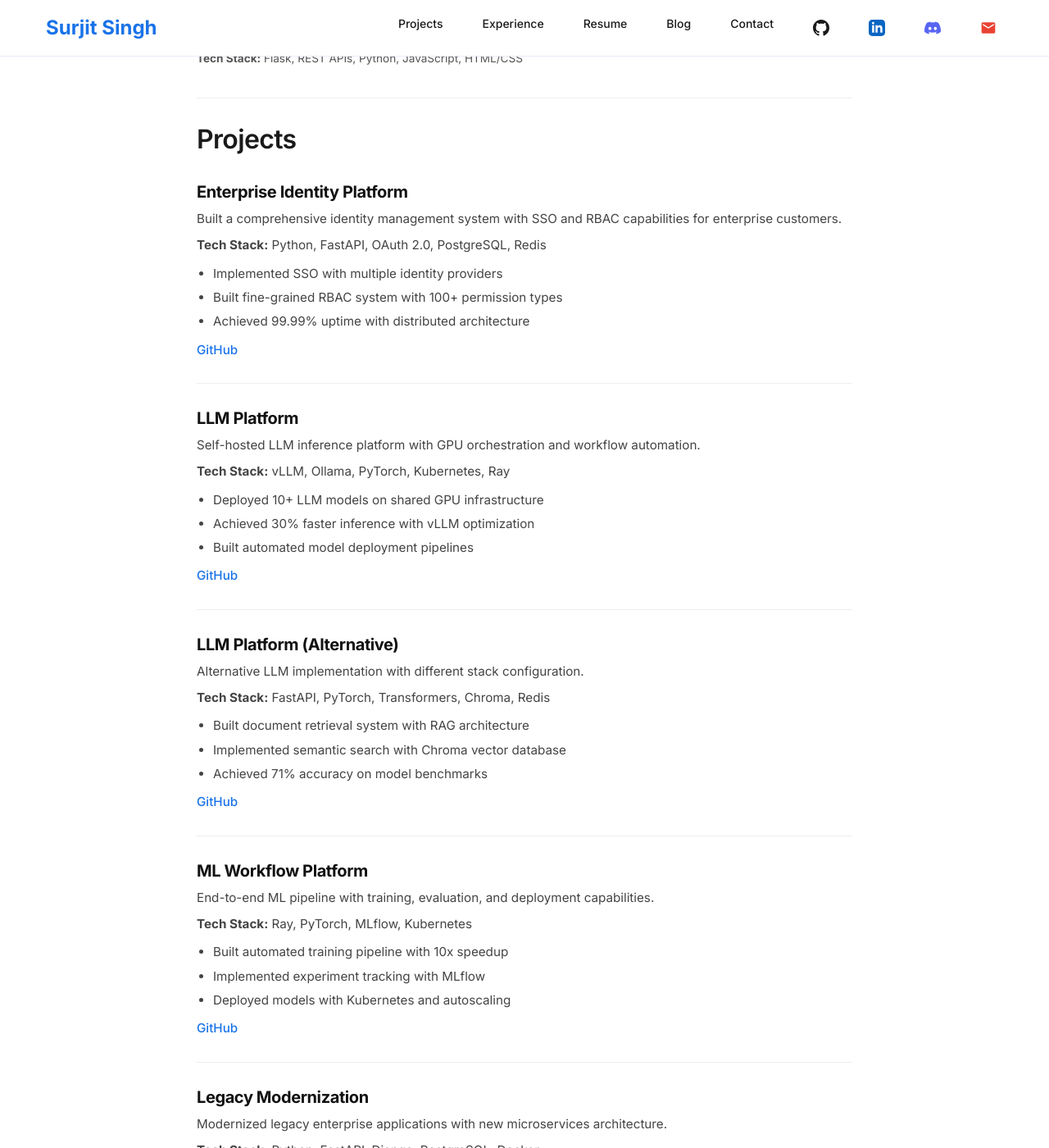
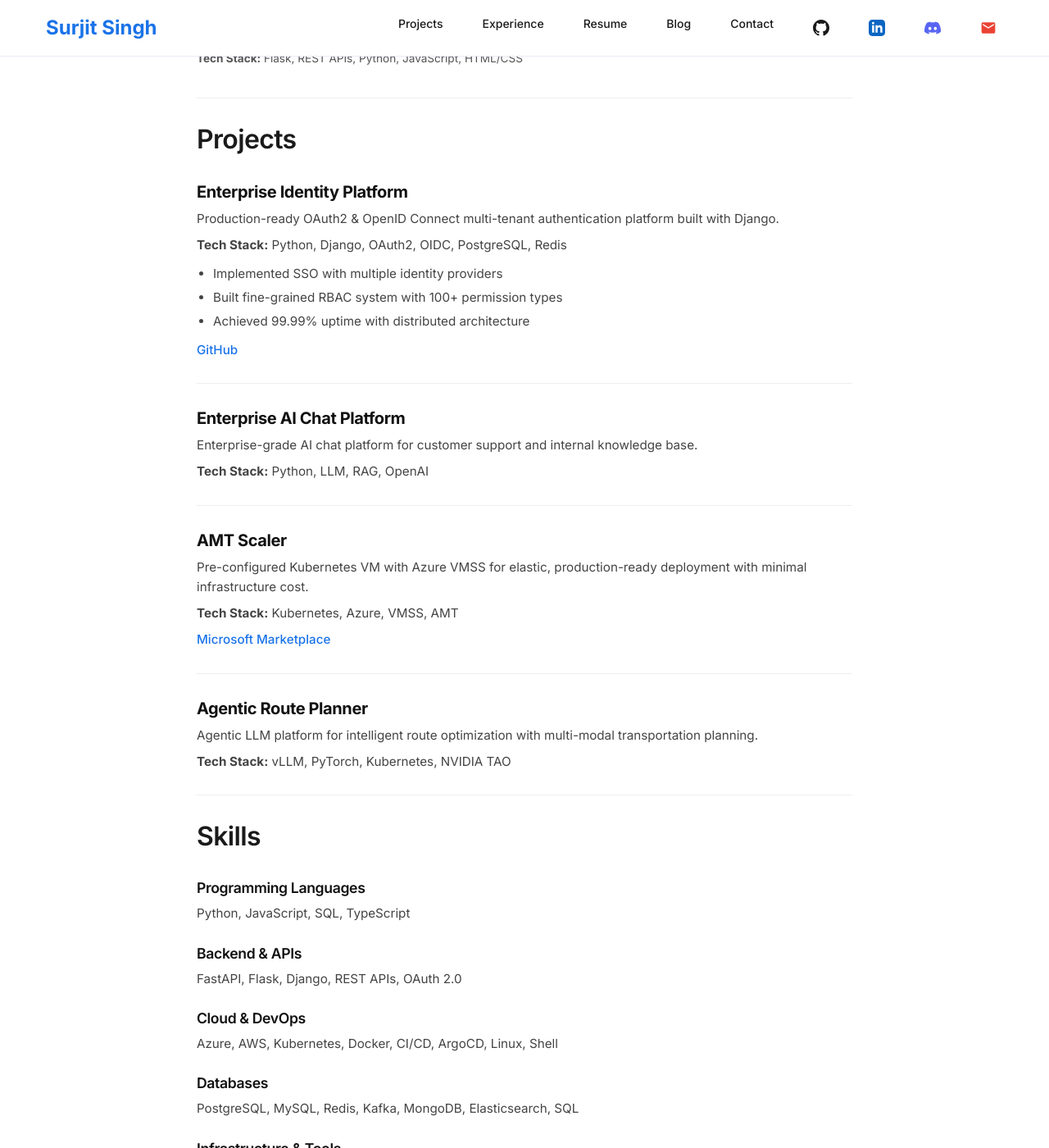
Before and after one commit to surjit7/surjit7.github.io, a Jekyll site: the page built from resume.md, in a window 1280 px wide and 1400 px high, scrolled down 1518 px. Shown: the whole window at 82% size. Built offline with Jekyll 4.4.1, drawn with Linux system fonts in a browser that asks for light colours; some of the changed text lies outside the part shown.

Commit message:
fix: Update resume section per user requirements
- Projects updated to match projects page order
- Removed LLM Platform (Alternative) project
- Only GitHub links where applicable, no links for confidential/Built for Company
- Removed 'All Rights to BJS' and 'Confidential' mentions
- Mobile view: horizontal scroll for contact icons
- Email click copies email to clipboard before opening mail client

Projects order:
1. Enterprise Identity Platform (GitHub link)
2. Enterprise AI Chat Platform (no link - Built for Company)
3. AMT Scaler (Marketplace link)
4. Agentic Route Planner (no link - Built for Company)

```diff
--- a/_includes/resume.html
+++ b/_includes/resume.html
@@ -71,98 +71,33 @@
 
       <div class="resume-project">
         <h3>Enterprise Identity Platform</h3>
-        <p>Built a comprehensive identity management system with SSO and RBAC capabilities for enterprise customers.</p>
-        <p><strong>Tech Stack:</strong> Python, FastAPI, OAuth 2.0, PostgreSQL, Redis</p>
+        <p>Production-ready OAuth2 & OpenID Connect multi-tenant authentication platform built with Django.</p>
+        <p><strong>Tech Stack:</strong> Python, Django, OAuth2, OIDC, PostgreSQL, Redis</p>
         <ul>
           <li>Implemented SSO with multiple identity providers</li>
           <li>Built fine-grained RBAC system with 100+ permission types</li>
           <li>Achieved 99.99% uptime with distributed architecture</li>
         </ul>
-        <p><a href="https://github.com/surjit7" target="_blank" rel="noopener">GitHub</a></p>
+        <p><a href="https://github.com/surjit7/SSO-Django" target="_blank" rel="noopener">GitHub</a></p>
       </div>
 
       <div class="resume-project">
-        <h3>LLM Platform</h3>
-        <p>Self-hosted LLM inference platform with GPU orchestration and workflow automation.</p>
-        <p><strong>Tech Stack:</strong> vLLM, Ollama, PyTorch, Kubernetes, Ray</p>
-        <ul>
-          <li>Deployed 10+ LLM models on shared GPU infrastructure</li>
-          <li>Achieved 30% faster inference with vLLM optimization</li>
-          <li>Built automated model deployment pipelines</li>
-        </ul>
-        <p><a href="https://github.com/surjit7" target="_blank">GitHub</a></p>
+        <h3>Enterprise AI Chat Platform</h3>
+        <p>Enterprise-grade AI chat platform for customer support and internal knowledge base.</p>
+        <p><strong>Tech Stack:</strong> Python, LLM, RAG, OpenAI</p>
       </div>
 
       <div class="resume-project">
-        <h3>LLM Platform (Alternative)</h3>
-        <p>Alternative LLM implementation with different stack configuration.</p>
-        <p><strong>Tech Stack:</strong> FastAPI, PyTorch, Transformers, Chroma, Redis</p>
-        <ul>
-          <li>Built document retrieval system with RAG architecture</li>
-          <li>Implemented semantic search with Chroma vector database</li>
-          <li>Achieved 71% accuracy on model benchmarks</li>
-        </ul>
-        <p><a href="https://github.com/surjit7" target="_blank">GitHub</a></p>
+        <h3>AMT Scaler</h3>
+        <p>Pre-configured Kubernetes VM with Azure VMSS for elastic, production-ready deployment with minimal infrastructure cost.</p>
+        <p><strong>Tech Stack:</strong> Kubernetes, Azure, VMSS, AMT</p>
+        <p><a href="https://marketplace.microsoft.com/en-us/product/bjsallmyitlimited1759407982389.amt-scaler?tab=overview" target="_blank" rel="noopener">Microsoft Marketplace</a></p>
       </div>
 
       <div class="resume-project">
-        <h3>ML Workflow Platform</h3>
-        <p>End-to-end ML pipeline with training, evaluation, and deployment capabilities.</p>
-        <p><strong>Tech Stack:</strong> Ray, PyTorch, MLflow, Kubernetes</p>
-        <ul>
-          <li>Built automated training pipeline with 10x speedup</li>
-          <li>Implemented experiment tracking with MLflow</li>
-          <li>Deployed models with Kubernetes and autoscaling</li>
-        </ul>
-        <p><a href="https://github.com/surjit7" target="_blank">GitHub</a></p>
-      </div>
-
-      <div class="resume-project">
-        <h3>Legacy Modernization</h3>
-        <p>Modernized legacy enterprise applications with new microservices architecture.</p>
-        <p><strong>Tech Stack:</strong> Python, FastAPI, Django, PostgreSQL, Docker</p>
-        <ul>
-          <li>Migrated 5 legacy systems to modern stack</li>
-          <li>Reduced infrastructure costs by 27%</li>
-          <li>Improved system performance by 30%</li>
-        </ul>
-        <p><a href="https://github.com/surjit7" target="_blank">GitHub</a></p>
-      </div>
-
-      <div class="resume-project">
-        <h3>AI Chat Platform</h3>
-        <p>Conversational AI platform with RAG and multi-turn conversation support.</p>
-        <p><strong>Tech Stack:</strong> FastAPI, PyTorch, Chroma, Redis, LangChain</p>
-        <ul>
-          <li>Built conversational interface with 500+ daily active users</li>
-          <li>Implemented RAG for context-aware responses</li>
-          <li>Achieved 91% F1 score on intent classification</li>
-        </ul>
-        <p><a href="https://github.com/surjit7" target="_blank">GitHub</a></p>
-      </div>
-
-      <div class="resume-project">
-        <h3>AML Scaler</h3>
-        <p>Automated ML model scaling solution for dynamic workloads.</p>
-        <p><strong>Tech Stack:</strong> Python, Kubernetes, Prometheus, Grafana</p>
-        <ul>
-          <li>Built auto-scaling for GPU workloads based on demand</li>
-          <li>Integrated with Kubernetes HPA for seamless scaling</li>
-          <li>Reduced GPU costs by 27% through efficient scaling</li>
-        </ul>
-        <p><a href="https://github.com/surjit7" target="_blank">GitHub</a></p>
-      </div>
-
-      <div class="resume-project">
-        <h3>Notifications Service</h3>
-        <p>Scalable notification system supporting multiple channels.</p>
-        <p><strong>Tech Stack:</strong> Python, Kafka, Redis, Celery, FastAPI</p>
-        <ul>
-          <li>Built async notification pipeline with Kafka</li>
-          <li>Achieved 99.9% delivery rate with retry logic</li>
-          <li>Supported 10k+ notifications per minute</li>
-        </ul>
-        <p><a href="https://github.com/surjit7" target="_blank">GitHub</a></p>
+        <h3>Agentic Route Planner</h3>
+        <p>Agentic LLM platform for intelligent route optimization with multi-modal transportation planning.</p>
+        <p><strong>Tech Stack:</strong> vLLM, PyTorch, Kubernetes, NVIDIA TAO</p>
       </div>
 
       <h2>Skills</h2>
--- a/assets/css/main.scss
+++ b/assets/css/main.scss
@@ -2627,7 +2627,7 @@ a:hover {
   justify-content: center;
   gap: 20px;
   margin-top: 20px;
-  flex-wrap: wrap;
+  flex-wrap: nowrap;
 }
 
 .resume-contact-item {
@@ -2656,21 +2656,57 @@ a:hover {
   flex-shrink: 0;
 }
 
+.resume-contact-item .contact-text {
+  display: none;
+}
+
+.resume-contact-item svg {
+  display: inline-block;
+}
+
+@media (max-width: 768px) {
+  .resume-contact {
+    flex-wrap: nowrap;
+    overflow-x: auto;
+    -webkit-overflow-scrolling: touch;
+    padding-bottom: 10px;
+  }
+
+  .resume-contact-item {
+    min-width: 48px;
+  }
+}
+
+.resume-contact-item {
+  display: flex;
+  align-items: center;
+  gap: 6px;
+  font-size: 0.875rem;
+  color: #666;
+  text-decoration: none;
+  padding: 8px 16px;
+  background: #f8f9fa;
+  border-radius: 6px;
+  transition: all 0.2s ease;
+  border: 1px solid #e9ecef;
+}
+
+.resume-contact-item:hover {
+  background: #e3f2fd;
+  border-color: #90caf9;
+  color: #1a73e8;
+}
+
+.resume-contact-item svg {
+  width: 18px;
+  height: 18px;
+  flex-shrink: 0;
+}
+
 .contact-text {
   display: none;
 }
 
-.resume-contact-item svg {
-  display: inline-block;
-}
-
-.resume-contact-item .contact-text {
-  display: none;
-}
-
-.resume-contact span {
-  margin: 0 10px;
-}
 
 .resume-section-title {
   font-size: 1.5rem;
```
Also changed, not shown: other parts of _includes/resume.html (+19 -0 lines), 4 other files.
